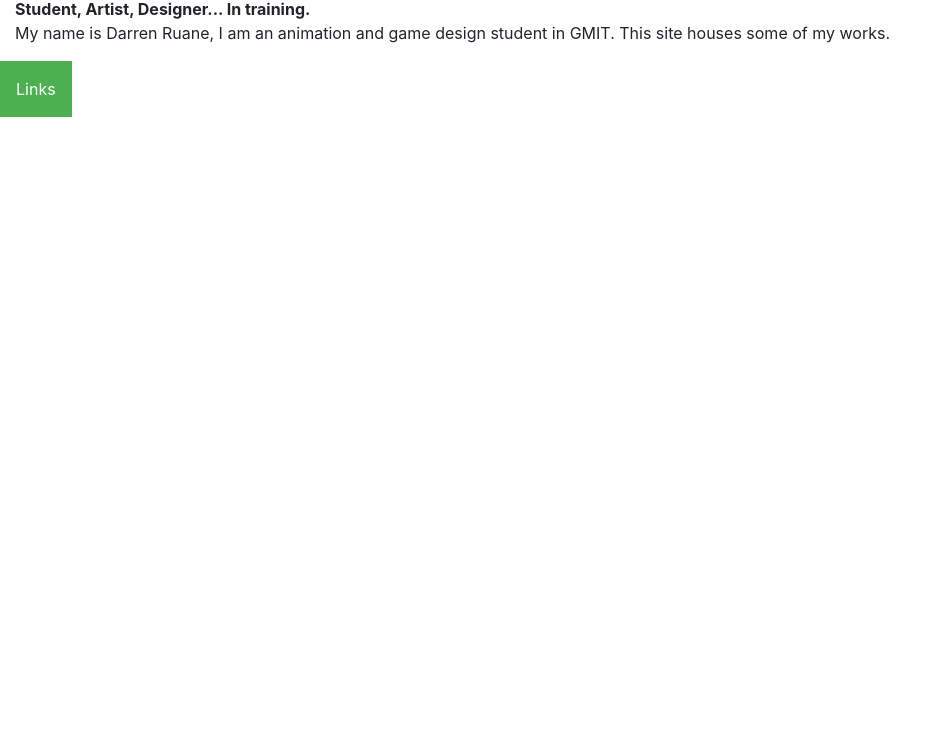
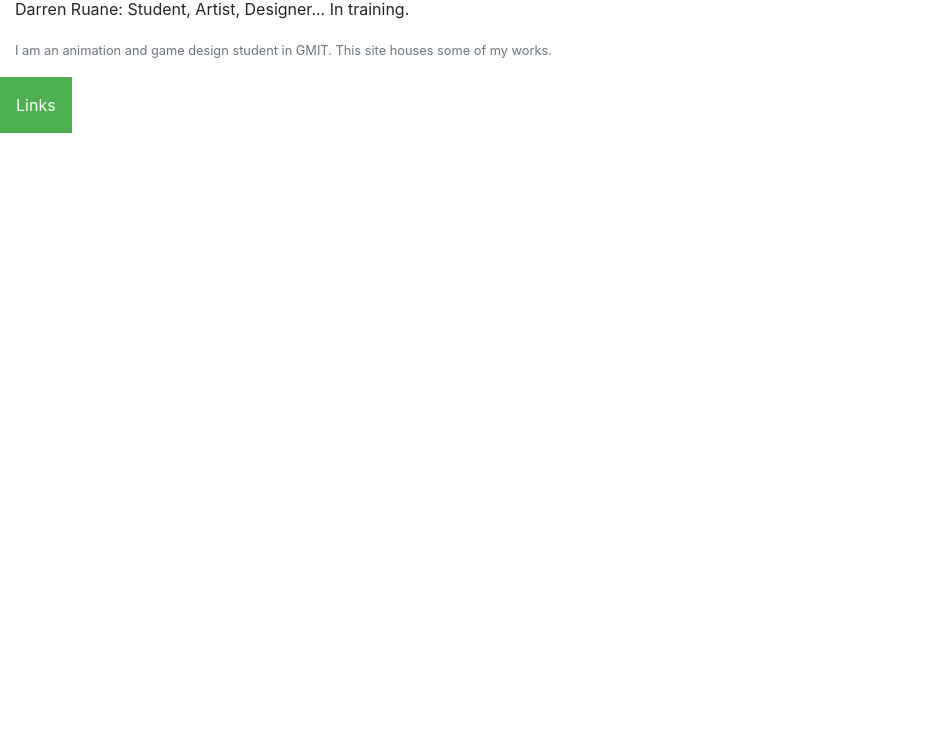
Before and after one commit to Darruane/Darruane.github.io, a plain HTML site: page index.html in a window 1280 px wide. Shown: the part 59-800 px from the top of the page, without its empty margins (0-952 px from the left). Drawn offline with nearby package versions, Linux system fonts and the light colour scheme.

Commit message:
Update index.html

```diff
--- a/index.html
+++ b/index.html
@@ -49,8 +49,8 @@
 <body>
 <div class="container-fluid">
 <h1>Welcome To My Homepage</h1>
-<dt>Student, Artist, Designer... In training.</dt>
-<p>My name is Darren Ruane, I am an animation and game design student in GMIT. This site houses some of my works.</p>
+<p>Darren Ruane: Student, Artist, Designer... In training.</p>
+<p><small class="text-muted">I am an animation and game design student in GMIT. This site houses some of my works.</small></p>
 </div>
 <div class="dropdown">
   <button class="dropbtn">Links</button>
```
